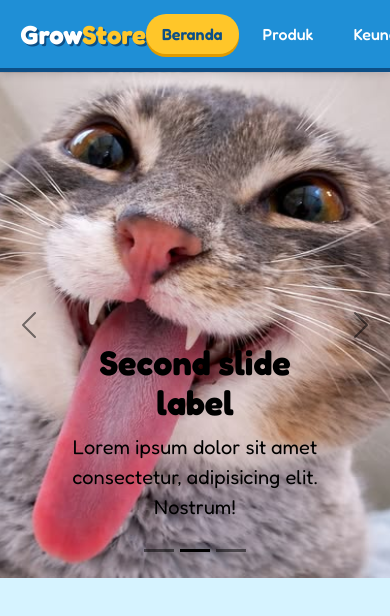
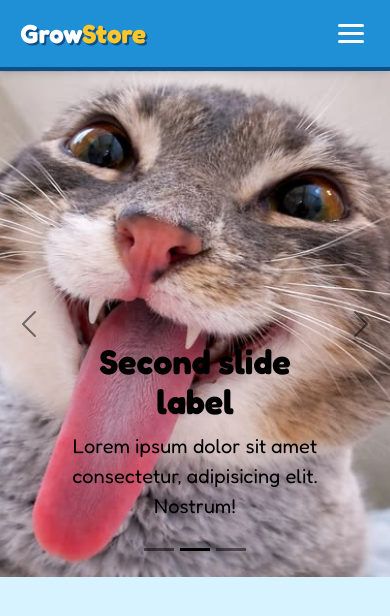
Before and after one commit to fedrimarcello-commits/TugasCarouselFrontend, a Next.js app: page / in a window 390 px wide. Shown: the top 616 px of the page. Built offline with nearby package versions, Linux system fonts and the light colour scheme.

Commit message:
Menambah hamburger agar jadi responsive

```diff
--- a/src/components/navbar.module.css
+++ b/src/components/navbar.module.css
@@ -60,3 +60,47 @@
   font-weight: 600;
   box-shadow: 0 3px 0 var(--gold-dark);
 }
+
+.hamburger {
+  display: none;
+  flex-direction: column;
+  gap: 5px;
+  padding: 6px;
+  background: none;
+  border: none;
+  cursor: pointer;
+}
+
+.hamburger span {
+  display: block;
+  width: 26px;
+  height: 3px;
+  border-radius: 2px;
+  background: var(--white);
+}
+
+@media (max-width: 768px) {
+  .container {
+    flex-wrap: wrap;
+  }
+
+  .hamburger {
+    display: flex;
+  }
+
+  .menu {
+    display: none;
+    width: 100%;
+    flex-direction: column;
+    gap: 6px;
+    padding-top: 12px;
+  }
+
+  .menuOpen {
+    display: flex;
+  }
+
+  .link {
+    text-align: center;
+  }
+}
--- a/src/components/navbar.tsx
+++ b/src/components/navbar.tsx
@@ -11,6 +11,12 @@ const menus = [
 
 function Navbar() {
   const [activeMenu, setActiveMenu] = useState("beranda");
+  const [isOpen, setIsOpen] = useState(false);
+
+  function handleMenuClick(id: string) {
+    setActiveMenu(id);
+    setIsOpen(false);
+  }
 
   useEffect(() => {
     function handleScroll() {
@@ -37,7 +43,17 @@ function Navbar() {
           Grow<span>Store</span>
         </a>
 
-        <ul className={styles.menu}>
+        <button
+          className={styles.hamburger}
+          onClick={() => setIsOpen(!isOpen)}
+          aria-label="Buka menu"
+        >
+          <span></span>
+          <span></span>
+          <span></span>
+        </button>
+
+        <ul className={isOpen ? `${styles.menu} ${styles.menuOpen}` : styles.menu}>
           {menus.map((menu) => (
             <li key={menu.id}>
               <a
@@ -47,7 +63,7 @@ function Navbar() {
                     ? `${styles.link} ${styles.active}`
                     : styles.link
                 }
-                onClick={() => setActiveMenu(menu.id)}
+                onClick={() => handleMenuClick(menu.id)}
               >
                 {menu.label}
               </a>
```
